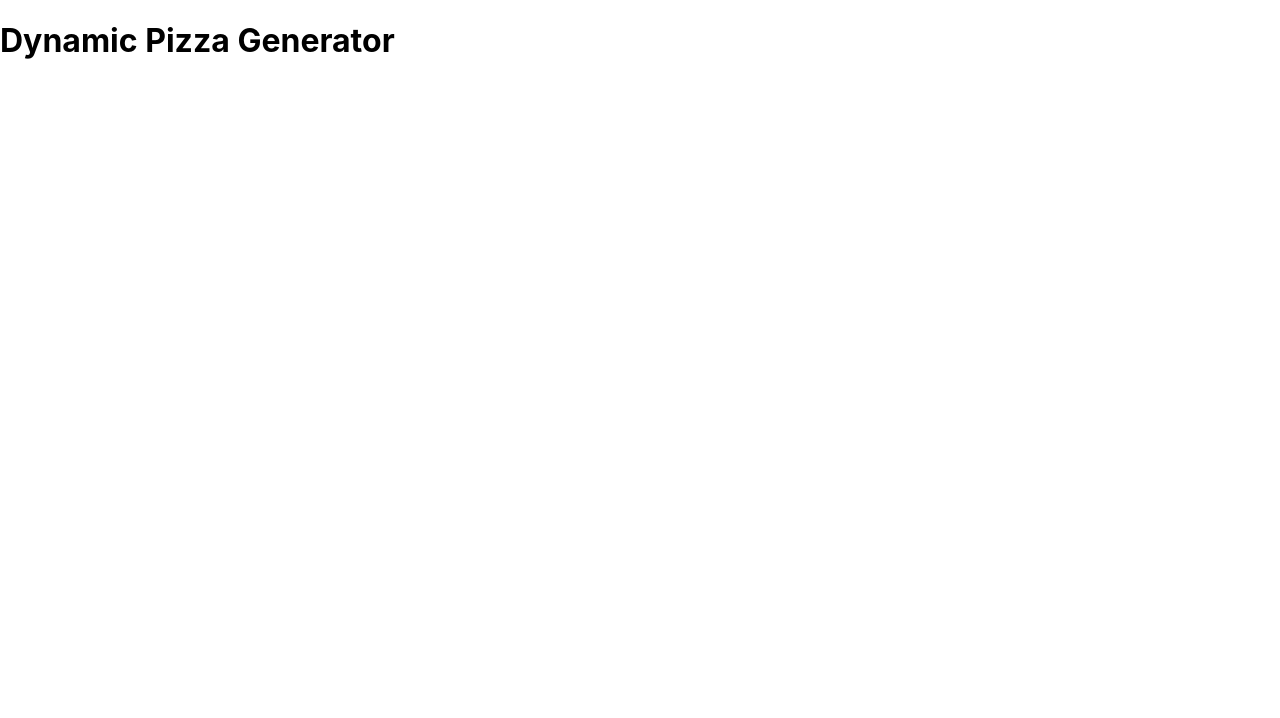
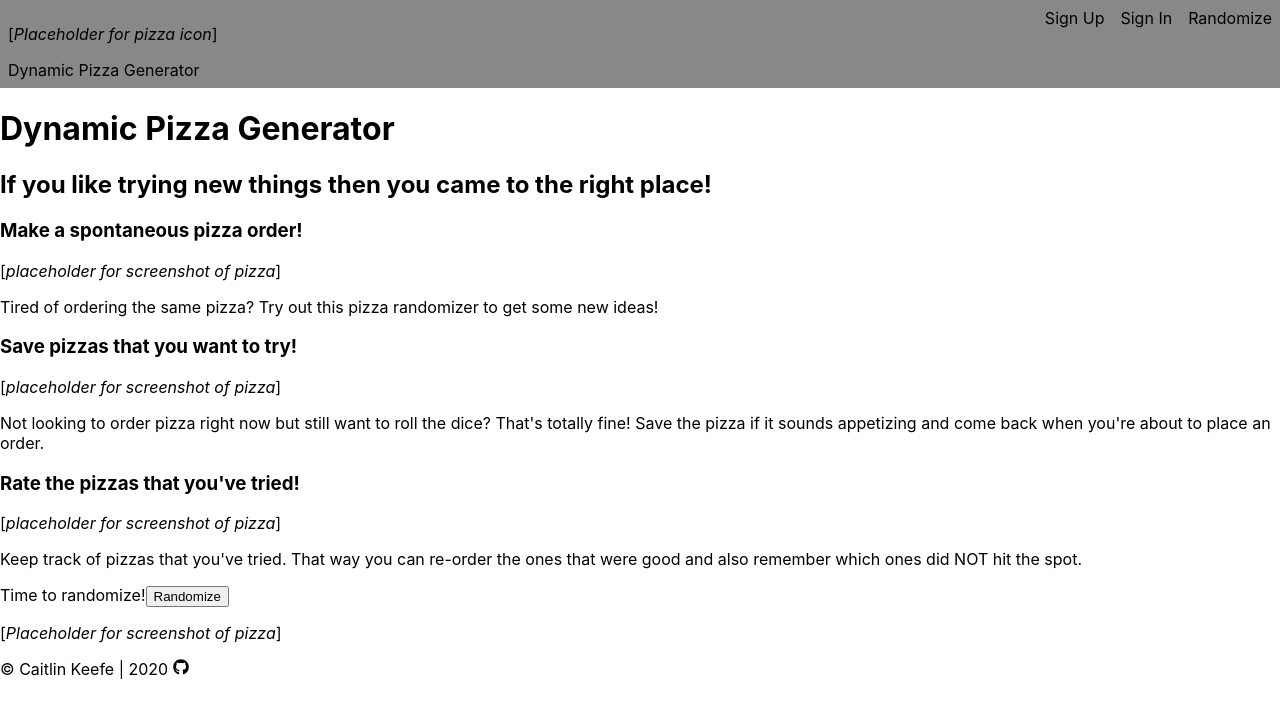
Before and after one commit to ckeefe90/Dynamic-Pizza-Client, a React (Create React App) app: page / in a window 1280 px wide. Shown: the top 718 px of the page. Built offline with nearby package versions, Linux system fonts and the light colour scheme.

Commit message:
created static app

```diff
--- a/package.json
+++ b/package.json
@@ -8,6 +8,8 @@
     "@testing-library/user-event": "^12.2.2",
     "react": "^17.0.1",
     "react-dom": "^17.0.1",
+    "react-icons": "^3.11.0",
+    "react-router-dom": "^5.2.0",
     "react-scripts": "4.0.0",
     "web-vitals": "^0.2.4"
   },
--- a/src/App.js
+++ b/src/App.js
@@ -1,11 +1,28 @@
 import React from 'react';
+import Header from './Header';
+import Footer from './Footer';
+import { Route, Switch, withRouter } from 'react-router-dom';
+import LandingPage from './LandingPage';
+import SignUp from './SignUp';
+import SignIn from './SignIn';
+import Randomize from './Randomize';
 
 function App() {
   return (
-    <main className='App'>
-      <h1>Dynamic Pizza Generator</h1>
-    </main>
+    <>
+      <Header />
+      <main>
+        <Switch>
+          <Route exact path='/' render={props => <LandingPage />} />
+          <Route path='/SignUp' render={props => <SignUp />} />
+          <Route path='/SignIn' render={props => <SignIn />} />
+          <Route path='/Randomize' render={props => <Randomize />} />
+          {/* <Route path='/MyPizzaList' render={props => <MyPizzaList />} />  */}
+        </Switch>
+      </main>
+      <Footer />
+    </>
   );
 }
 
-export default App;
+export default withRouter(App);
--- /dev/null
+++ b/src/UserContext.js
@@ -0,0 +1,9 @@
+import React from 'react';
+
+const UserContext = React.createContext({
+    user: null,
+    setUser: () => { },
+    addUser: () => { }
+})
+
+export default UserContext;
--- a/src/index.css
+++ b/src/index.css
@@ -1,13 +1,38 @@
 body {
-  margin: 0;
-  font-family: -apple-system, BlinkMacSystemFont, 'Segoe UI', 'Roboto', 'Oxygen',
-    'Ubuntu', 'Cantarell', 'Fira Sans', 'Droid Sans', 'Helvetica Neue',
-    sans-serif;
-  -webkit-font-smoothing: antialiased;
-  -moz-osx-font-smoothing: grayscale;
+    margin: 0;
+    font-family: -apple-system, BlinkMacSystemFont, 'Segoe UI', 'Roboto', 'Oxygen', 'Ubuntu', 'Cantarell', 'Fira Sans', 'Droid Sans', 'Helvetica Neue', sans-serif;
+    -webkit-font-smoothing: antialiased;
+    -moz-osx-font-smoothing: grayscale;
 }
 
 code {
-  font-family: source-code-pro, Menlo, Monaco, Consolas, 'Courier New',
-    monospace;
+    font-family: source-code-pro, Menlo, Monaco, Consolas, 'Courier New', monospace;
 }
+
+nav {
+    display: flex;
+    padding: 0.5rem;
+    background-color: #888;
+    justify-content: space-between;
+}
+
+.rightNav,
+.leftNav {
+    display: flex;
+    gap: 1rem;
+}
+
+.logo {
+    width: 1rem;
+    margin-right: 0.5rem;
+}
+
+a:link,
+a:visited {
+    text-decoration: none;
+    color: black;
+}
+
+a:hover {
+    color: red;
+}
--- a/src/index.js
+++ b/src/index.js
@@ -1,6 +1,12 @@
 import React from 'react';
 import ReactDOM from 'react-dom';
+import { BrowserRouter } from 'react-router-dom';
 import App from './App';
 import './index.css';
 
-ReactDOM.render(<App />, document.getElementById('root'));
+ReactDOM.render(
+    <BrowserRouter>
+        <App />
+    </BrowserRouter>,
+    document.getElementById('root')
+);
```
Also changed, not shown: 2 other files (tests, documents, lock files or other folders).
